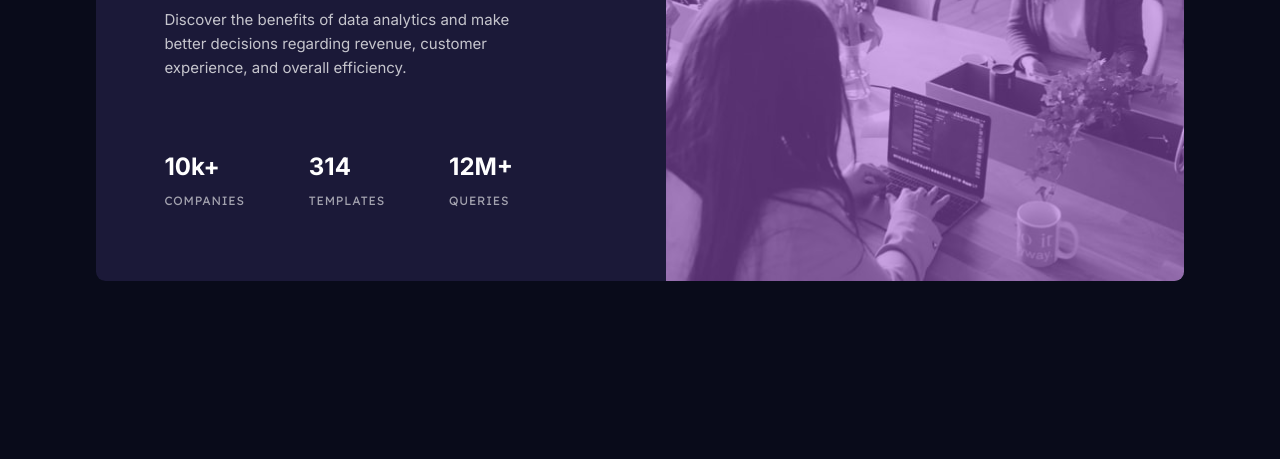
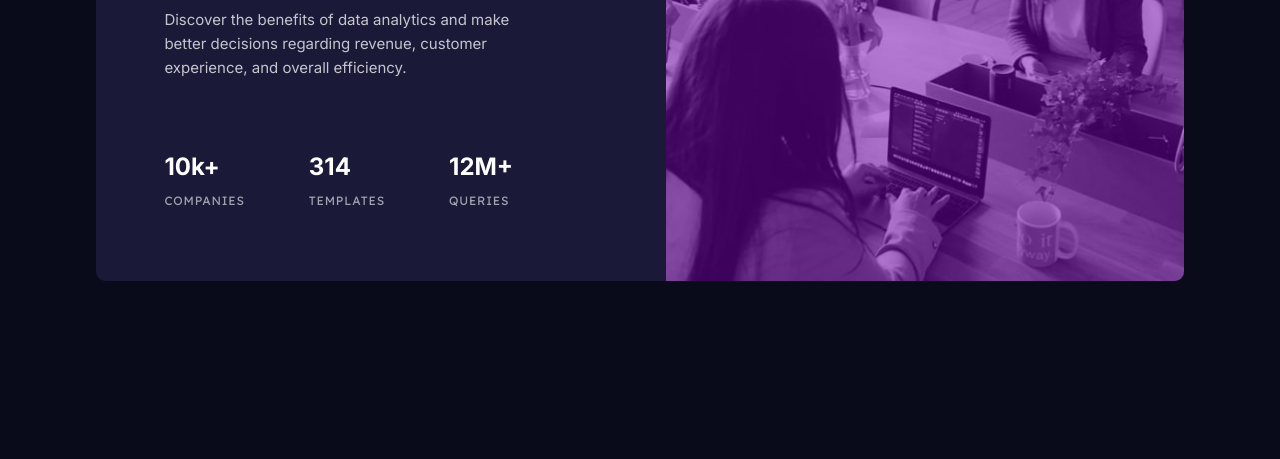
Before and after one commit to alexandregabriel/stats-preview-card-component, a plain HTML site: page index.html in a window 1280 px wide. Shown: the part 341-800 px from the top of the page. Drawn offline with Linux system fonts and the light colour scheme.

Commit message:
Update style.css

```diff
--- a/style.css
+++ b/style.css
@@ -10,7 +10,7 @@
   --main-background: hsl(233, 47%, 7%);
   --card-background: hsl(244, 38%, 16%);
   --accent: hsl(277, 64%, 61%);
-  --accent-overlay: hsla(277, 64%, 61%, 50%);
+  --accent-overlay: hsla(280, 100%, 35%, 0.5);
   --paragraph-color: hsla(0, 0%, 100%, 0.75);
   --stats-paragraph-color: hsla(0, 0%, 100%, 0.6);
 }
```
